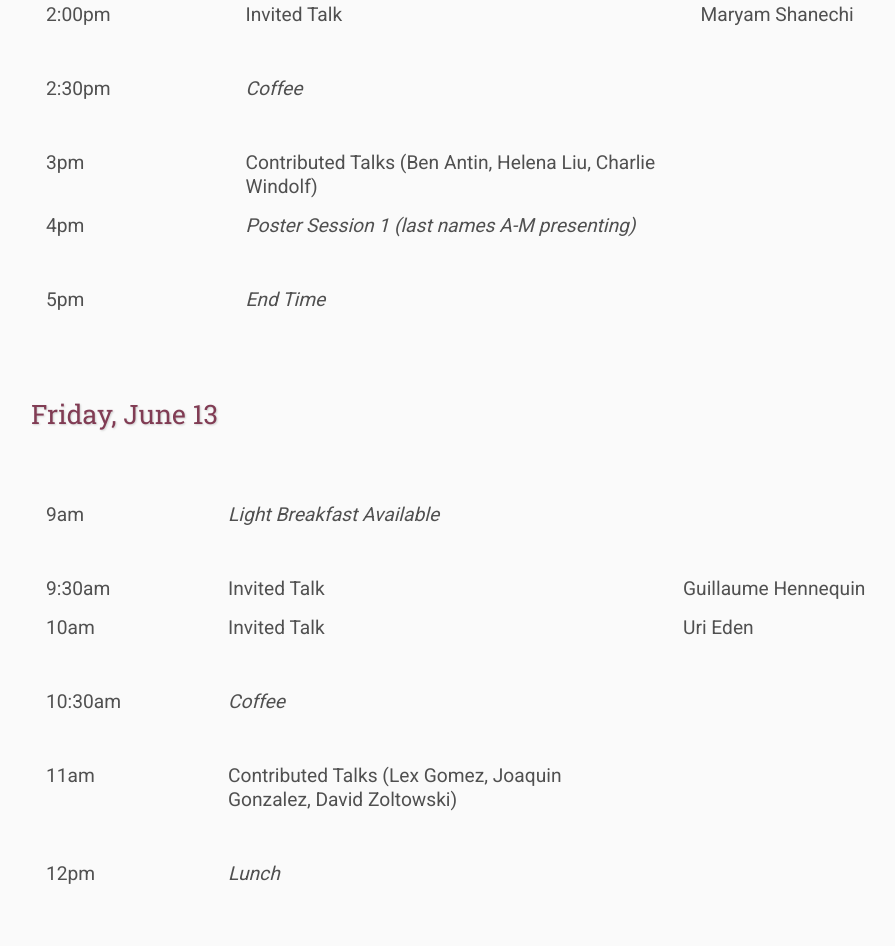
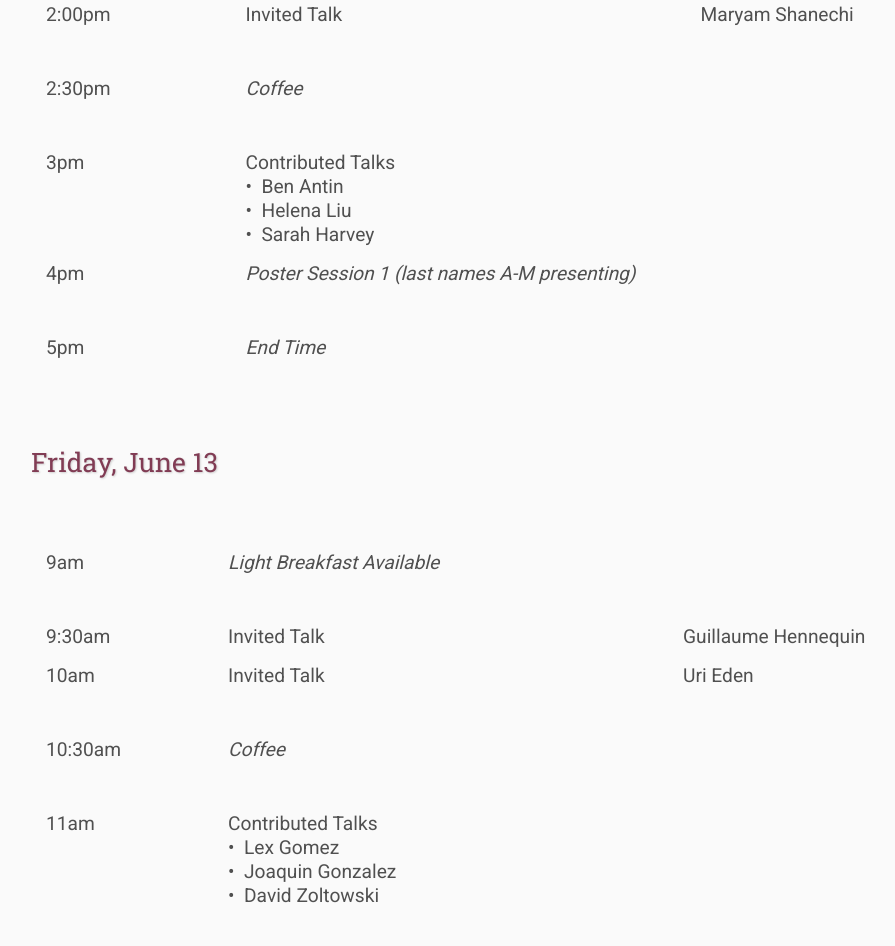
Before and after one commit to sandworkshop/sandworkshop.github.io, a plain HTML site: page index.html in a window 1280 px wide. Shown: the part 2707-3653 px from the top of the page, without its empty margins (109-1004 px from the left). Drawn offline with Linux system fonts and the light colour scheme.

Commit message:
Update index.html

```diff
--- a/index.html
+++ b/index.html
@@ -286,7 +286,7 @@
 
         <tr>
             <td>3pm</td>
-            <td class="mid">Contributed Talks (Ben Antin, Helena Liu, Charlie Windolf)</td>
+            <td class="mid">Contributed Talks<br>&bull;&nbsp;&nbsp;Ben Antin<br>&bull;&nbsp;&nbsp;Helena Liu<br>&bull;&nbsp;&nbsp;Sarah Harvey</td>
             <td></td>
         </tr>
         <tr>
@@ -338,7 +338,7 @@
 
         <tr>
             <td>11am</td>
-            <td class="mid">Contributed Talks (Lex Gomez, Joaquin Gonzalez, David Zoltowski)</td>
+            <td class="mid">Contributed Talks<br>&bull;&nbsp;&nbsp;Lex Gomez<br>&bull;&nbsp;&nbsp;Joaquin Gonzalez<br>&bull;&nbsp;&nbsp;David Zoltowski</td>
             <td></td>
         </tr>
 
```
